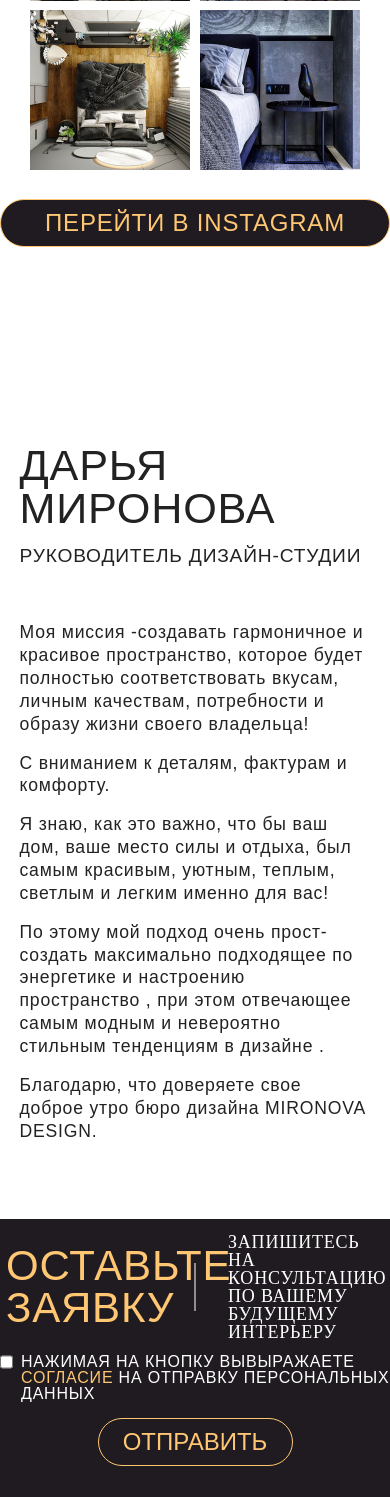
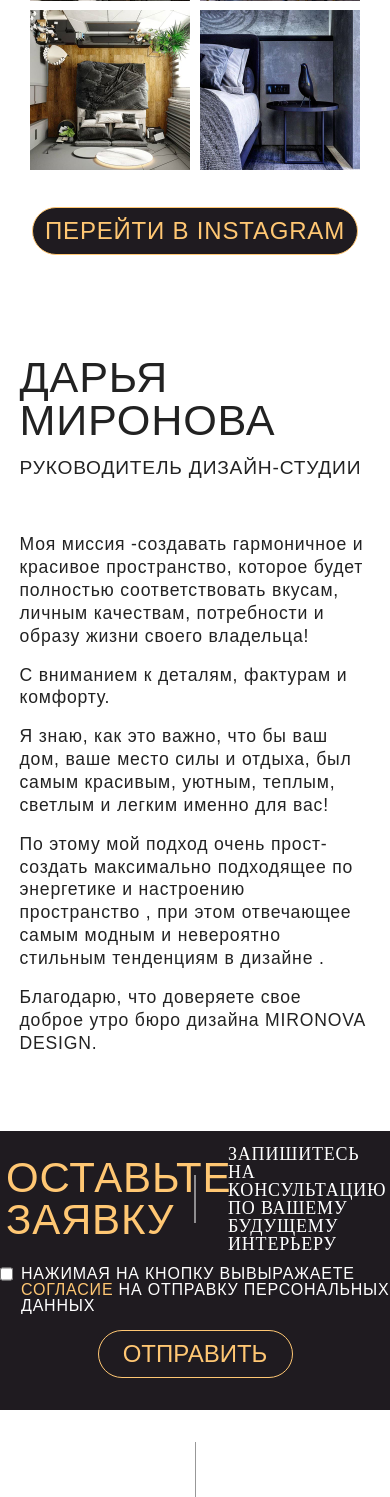
Before and after one commit to Mapc89/Mapc89.github.io, a PHP site: page /projects/mirdes/index.html in a window 390 px wide. Shown: the part 3169-4666 px from the top of the page. Run offline with PHP 8.4, Linux system fonts and the light colour scheme; some web fonts are replaced.

Commit message:
ещё мелочи адаптива главной

```diff
--- a/projects/mirdes/css/style.css
+++ b/projects/mirdes/css/style.css
@@ -1576,3 +1576,15 @@ body {
     padding-bottom: 2rem;
   }
 }
+
+@media only screen and (max-width: 420px) {
+  .main__title_acitve {
+    font-size: 35px;
+  }
+  .main .instagram a {
+    margin: 2rem 2rem;
+  }
+  .main .instagram__img a {
+    margin: 1.5rem auto 8rem;
+  }
+}
--- a/projects/mirdes/sass/_media.sass
+++ b/projects/mirdes/sass/_media.sass
@@ -80,6 +80,90 @@
         &__text
             p
                 a
+@media only screen and (max-width: 420px)
+    .header // Шапка
+        &__info
+    .menu
+        &__wrapper_left
+        &__wrapper_right
+        &__item
+            &:focus
+            &:hover
+        .logo
+    .lorem
+    .footer //Подвал
+        .menu
+        &__text
+            p
+                a
+    .main //Главная
+        &__title
+            &_acitve
+                font-size: 35px
+            &_small
+        &__about
+        &__img
+        .instagram
+            a
+                margin: 2rem 2rem
+            &__title
+            &__picture
+            &__img
+                a
+                    margin: 1.5rem auto 8rem
+                img
+        &__connect
+            .connect-title
+                h2
+            .connect-text
+                p
+    .services-img //Услуги
+    .services-advantage
+        .advantage-item
+            &__img
+            &__text
+                h2
+                p
+    .price-list
+        .transparent-block
+        &__title
+            p
+        &__wrapper
+        &__item
+            .price-xs
+            .price-s
+            .price-m
+        &__top
+            h2
+            p
+        &__offer
+        &__text
+        &__price
+            span
+            .price__old
+            .price__new
+    .option-services
+        .transparent-block
+        &__block
+        &__title
+        &__plane
+        &__text
+            p
+        &__price
+            h2
+            p
+                span
+        &__author
+            .author__title
+                h2
+                p
+            .author__price
+                p
+                span
+    .be-yourself
+        .transparent-block
+        &__block
+        &__title
 
 // @media only screen and (max-width: 720px)
 // @media only screen and (max-width: 1366px)
```
